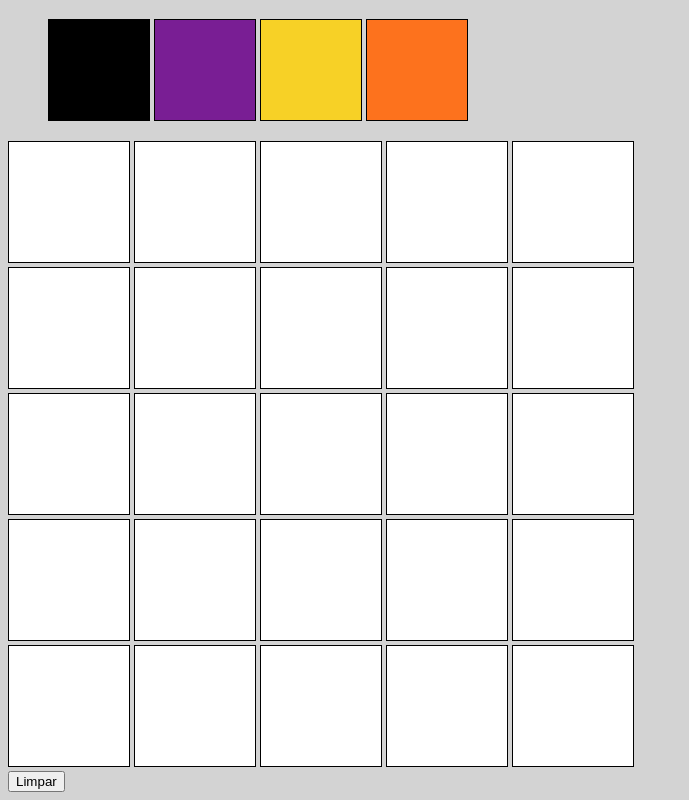
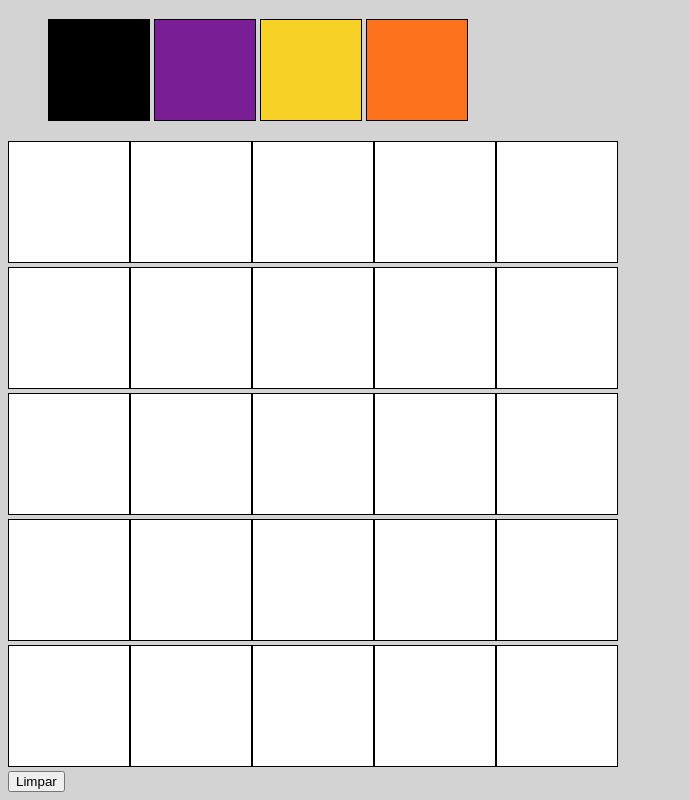
Before and after one commit to xlucasbitencourt/tp-pixel, a website: page index.html in a window 1280 px wide. Shown: the part 61-861 px from the top of the page, without its empty margins (0-689 px from the left). Drawn offline with Linux system fonts and the light colour scheme.

Commit message:
Requisito 7 concluído

```diff
--- a/index.html
+++ b/index.html
@@ -8,44 +8,18 @@
     <link rel="stylesheet" href="style.css">
     <title>Lucas</title>
 </head>
-<body>
-    <h1 id="title">Paleta de Cores</h1>
+ <body>
+    <h1 id="title">Paleta de Cores</h1>  <!--Requisito 1-->
+    <!--Requisito 2-->
     <ul id="color-palette">
-        <li id="cor1" class="color"></li>
+        <li id="cor1" class="color"></li> <!--Requisito 3 (Ver css)-->
         <li id="cor2" class="color"></li>
         <li id="cor3" class="color"></li>
         <li id="cor4" class="color"></li>
     </ul>
+    <!--Requisito 2-->
     <div id="pixel-board">
-        <span class="pixel"></span>
-        <span class="pixel"></span>
-        <span class="pixel"></span>
-        <span class="pixel"></span>
-        <span class="pixel"></span>
-        <br>
-        <span class="pixel"></span>
-        <span class="pixel"></span>
-        <span class="pixel"></span>
-        <span class="pixel"></span>
-        <span class="pixel"></span>
-        <br>
-        <span class="pixel"></span>
-        <span class="pixel"></span>
-        <span class="pixel"></span>
-        <span class="pixel"></span>
-        <span class="pixel"></span>
-        <br>
-        <span class="pixel"></span>
-        <span class="pixel"></span>
-        <span class="pixel"></span>
-        <span class="pixel"></span>
-        <span class="pixel"></span>
-        <br>
-        <span class="pixel"></span>
-        <span class="pixel"></span>
-        <span class="pixel"></span>
-        <span class="pixel"></span>
-        <span class="pixel"></span>
+       <!--Requisito 4 junto com script-->
     </div>
     <button id="botao-limpar">Limpar</button>
     <script src="script.js"></script>
--- a/script.js
+++ b/script.js
@@ -0,0 +1,29 @@
+let quadroDePixel = document.getElementById('pixel-board');
+let corPreto = document.getElementById('cor1');
+let corPaleta = document.querySelectorAll('.color');
+
+// Requisito 4
+for (let index = 1; index <=5; index ++) {
+    let linhaDePixel = document.createElement('div');
+    quadroDePixel.appendChild(linhaDePixel);
+    for (index2 = 1; index2 <=5; index2++) {
+        let pixel = document.createElement('span');
+        pixel.className = 'pixel';
+        linhaDePixel.appendChild(pixel);
+    }
+}
+
+corPreto.classList.add('selected'); // Requisito 6
+
+
+// Requisito 7
+for (let index = 0; index < corPaleta.length; index++) {
+    corPaleta[index].addEventListener('click', selecionaCor);
+}
+
+function selecionaCor (acao) {
+    for (let index = 0; index < corPaleta.length; index ++) {
+        corPaleta[index].classList.remove('selected');
+    }
+    acao.target.classList.add('selected');
+}
--- a/style.css
+++ b/style.css
@@ -2,7 +2,7 @@ body {
     background-color: lightgray;
 }
 
-.color {
+.color { /* Requisito 2*/
     border: 1px solid black;
     display: inline-block;
     margin: 0px;
@@ -10,7 +10,7 @@ body {
 }
 
 #cor1 {
-    background-color: black;
+    background-color: black; /* Requisito 3 */
     /* background-color: #7CFFCB; */
 }
 
@@ -26,7 +26,10 @@ body {
     background-color: #FD721D;
 }
 
-.pixel {
+#pixel-board {
+}
+
+.pixel { /*Requisito 5*/
     background-color: white;
     border: 1px solid black;
     height: 40px;
```
